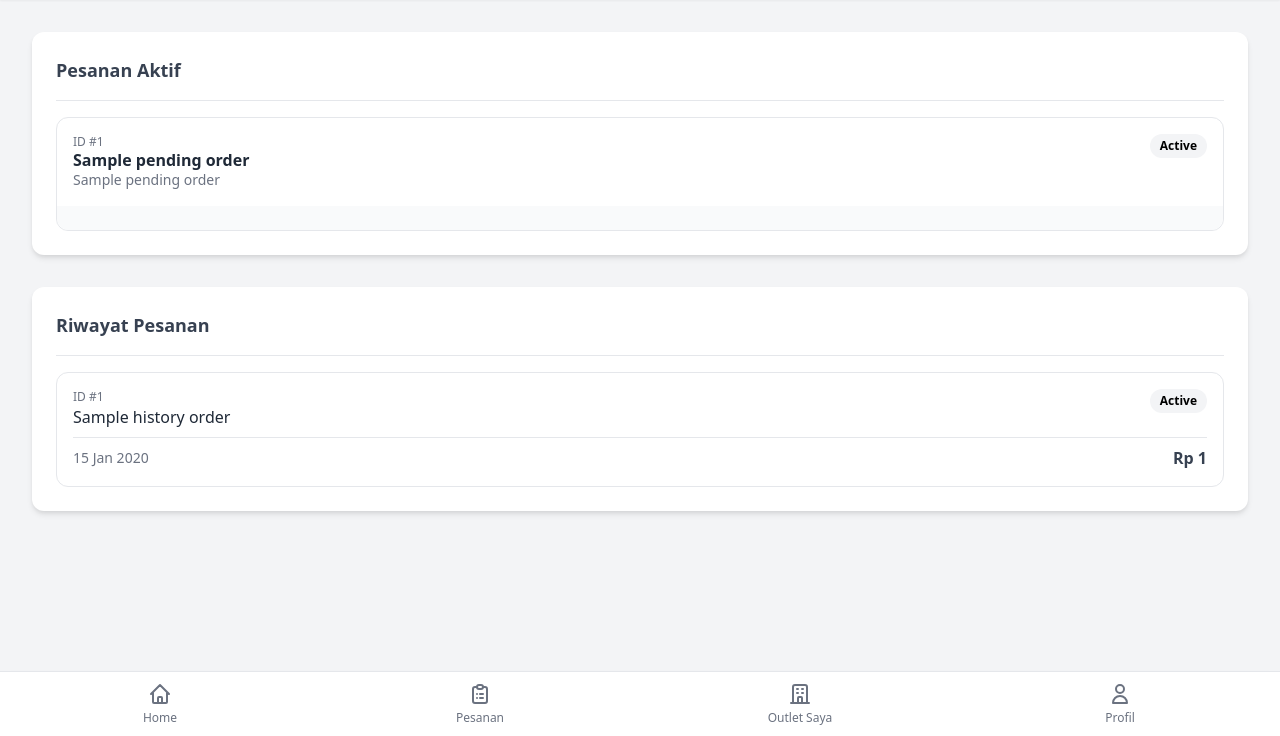
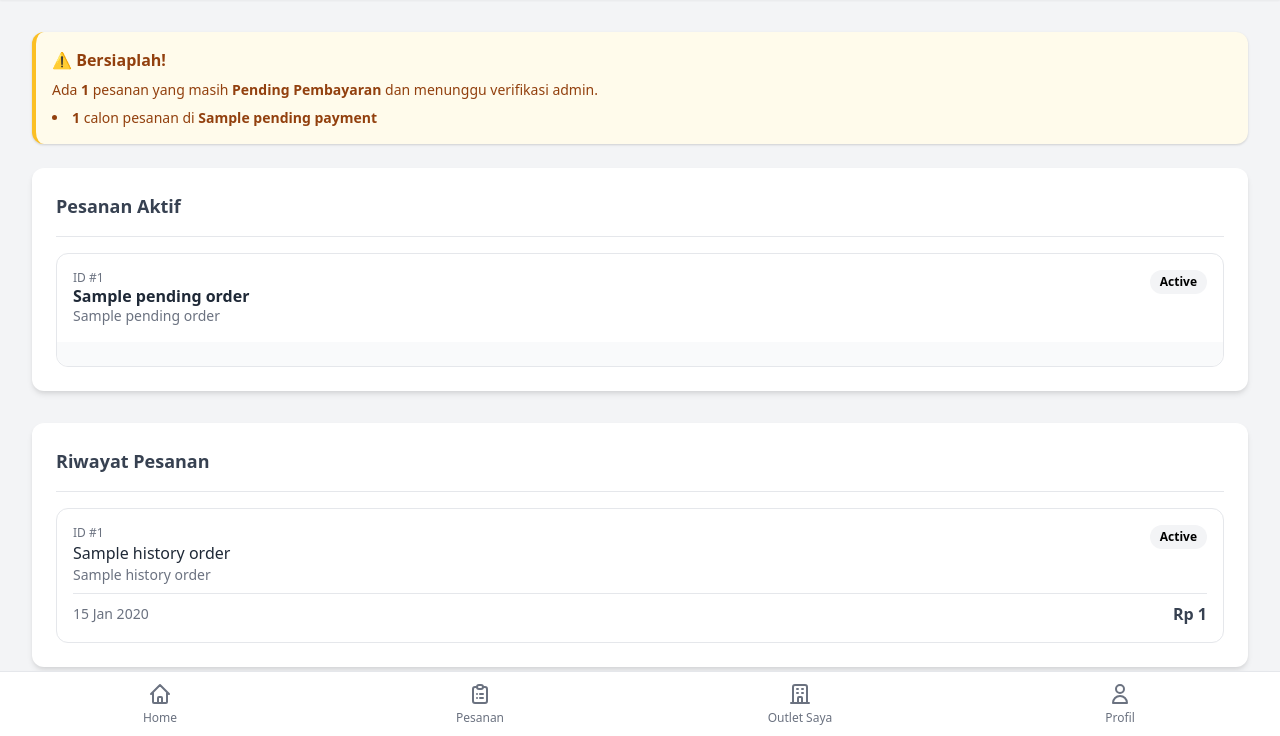
Before and after one commit to renaldoaluska/pppl-dywash, a CodeIgniter 4 app: the page made by app/Views/outlet/list_orders.php in a window 1280 px wide. Shown: the part 64-800 px from the top of the page. Run offline with PHP 8.4 and a stand-in for CodeIgniter, Linux system fonts and the light colour scheme; the template is opened without the code that fills it: most values are stand-ins (such as "Sample title", 1, 10 or a date in 2020); some libraries are stand-ins or nearby versions.

Commit message:
info pending payment di outlet, info outlet di admin

```diff
--- a/app/Controllers/AdminController.php
+++ b/app/Controllers/AdminController.php
@@ -121,7 +121,8 @@ public function dashboard()
             ->where('payments.status', 'pending')
             ->join('orders', 'orders.order_id = payments.order_id')
             ->join('users', 'users.user_id = orders.customer_id')
-            ->select('payments.*, orders.total_amount, users.name as customer_name')
+            ->join('outlets', 'orders.outlet_id = outlets.outlet_id') // ✅ JOIN OUTLETS
+            ->select('payments.*, orders.total_amount, users.name as customer_name, outlets.name as outlet_name') // ✅ SELECT OUTLET NAME
             ->orderBy('payments.order_id', 'DESC')
             ->findAll();
 
--- a/app/Views/admin/verify_payment.php
+++ b/app/Views/admin/verify_payment.php
@@ -37,6 +37,7 @@ Verifikasi Pembayaran
                             <h3 class="text-lg font-bold text-gray-800 leading-tight">
                                 <?= esc($payment['customer_name']) ?>
                             </h3>
+
                             <p class="text-2xl font-semibold text-blue-600 mt-1">
                                 Rp <?= number_format($payment['amount'], 0, ',', '.') ?>
                             </p>
@@ -52,6 +53,10 @@ Verifikasi Pembayaran
                             <svg class="w-4 h-4 mr-2 text-gray-400" fill="none" stroke="currentColor" viewBox="0 0 24 24"><path stroke-linecap="round" stroke-linejoin="round" stroke-width="2" d="M7 7h.01M7 3h5c.512 0 1.024.195 1.414.586l7 7a2 2 0 010 2.828l-7 7a2 2 0 01-2.828 0l-7-7A2 2 0 013 8v5z"></path></svg>
                             <span>ID Pembayaran: <strong>#<?= $payment['payment_id'] ?></strong></span>
                         </div>
+                        <div class="flex items-center text-sm text-gray-600">
+                            <svg class="w-4 h-4 mr-2 text-gray-400" fill="none" stroke="currentColor" viewBox="0 0 24 24">    <path stroke-linecap="round" stroke-linejoin="round" stroke-width="2" d="M19 21V5a2 2 0 00-2-2H7a2 2 0 00-2 2v16m14 0h2m-2 0h-5m-9 0H3m2 0h5M9 7h1m-1 4h1m4-4h1m-1 4h1m-5 10v-5a1 1 0 011-1h2a1 1 0 011 1v5m-4 0h4"></path></svg>
+        <span>Outlet: <strong><?= esc($payment['outlet_name']) ?></strong></span>
+    </div>
                         <div class="flex items-center text-sm text-gray-600">
                             <svg class="w-4 h-4 mr-2 text-gray-400" fill="none" stroke="currentColor" viewBox="0 0 24 24"><path stroke-linecap="round" stroke-linejoin="round" stroke-width="2" d="M3 10h18M7 15h1m4 0h1m-7 4h12a3 3 0 003-3V8a3 3 0 00-3-3H6a3 3 0 00-3 3v8a3 3 0 003 3z"></path></svg>
                             <span>Metode: <strong><?= esc($payment['payment_method']) ?></strong></span>
--- a/app/Views/outlet/list_orders.php
+++ b/app/Views/outlet/list_orders.php
@@ -18,6 +18,19 @@ $statusColors = [
     'ditolak'  => 'bg-red-100 text-red-800'
 ];
 ?>
+
+<!-- Info Pending Pembayaran -->
+<?php if (!empty($pending_payments)): ?>
+    <div class="bg-yellow-50 border-l-4 border-yellow-400 text-yellow-800 p-4 rounded-xl mb-6 shadow">
+        <p class="font-bold text-md mb-2">⚠️ Bersiaplah!</p>
+        <p class="text-sm mb-2">Ada <span class="font-semibold"><?= array_sum(array_column($pending_payments, 'count')) ?></span> pesanan yang masih <span class="font-semibold">Pending Pembayaran</span> dan menunggu verifikasi admin.</p>
+        <ul class="list-disc list-inside text-sm">
+            <?php foreach ($pending_payments as $pp): ?>
+                <li><span class="font-semibold"><?= esc($pp['count']) ?></span> calon pesanan di <span class="font-semibold"><?= esc($pp['outlet_name']) ?></span></li>
+            <?php endforeach; ?>
+        </ul>
+    </div>
+<?php endif; ?>
 
 <!-- Menampilkan pesan sukses/error jika ada -->
 <?php if (session()->getFlashdata('success')): ?>
@@ -107,6 +120,7 @@ $statusColors = [
                         <div>
                             <p class="text-xs text-gray-500">ID #<?= esc($order['order_id']) ?></p>
                             <h4 class="text-md font-medium text-gray-800"><?= esc($order['customer_name']) ?></h4>
+                            <p class="text-sm text-gray-500"><?= esc($order['outlet_name']) ?></p>
                         </div>
                         <span class="px-2.5 py-1 text-xs font-semibold rounded-full capitalize <?= $statusColors[$order['status']] ?? 'bg-gray-100' ?>">
                              <?= str_replace('_', ' ', esc($order['status'])) ?>
```
Also changed, not shown: app/Controllers/OutletController.php (+11 -0 lines).
